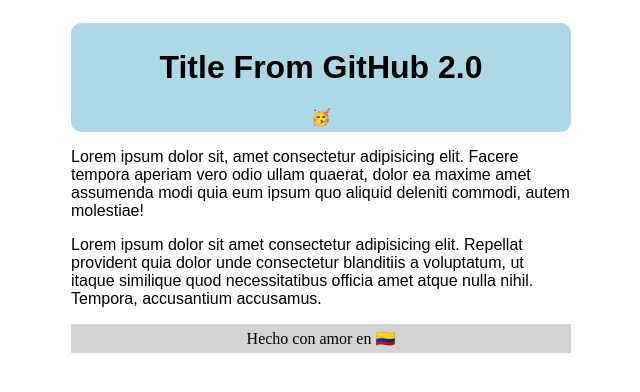
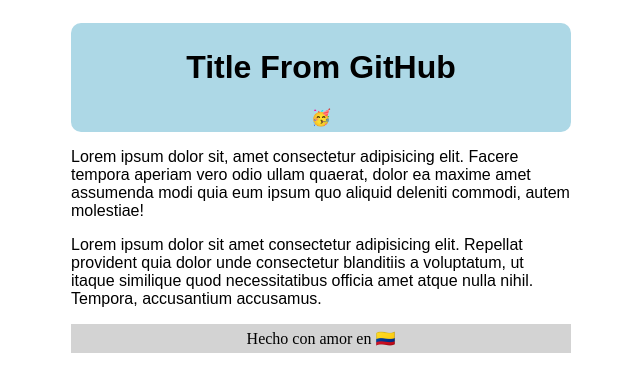
Before and after one commit to MaxSSO/pruebas-git, a plain HTML site: page index.html in a window 1280 px wide. Shown: the whole page, without its empty margins (319-959 px from the left). Drawn offline with Linux system fonts and the light colour scheme.

Commit message:
delete: 2.0 from title

```diff
--- a/index.html
+++ b/index.html
@@ -10,7 +10,7 @@
 <body>
   <div class="container">
     <div class="header">
-      <h1>Title From GitHub 2.0</h1>
+      <h1>Title From GitHub</h1>
       <span>🥳</span>
     </div>
     <p>Lorem ipsum dolor sit, amet consectetur adipisicing elit. Facere tempora aperiam vero odio ullam quaerat, dolor ea maxime amet assumenda modi quia eum ipsum quo aliquid deleniti commodi, autem molestiae!</p>
```
